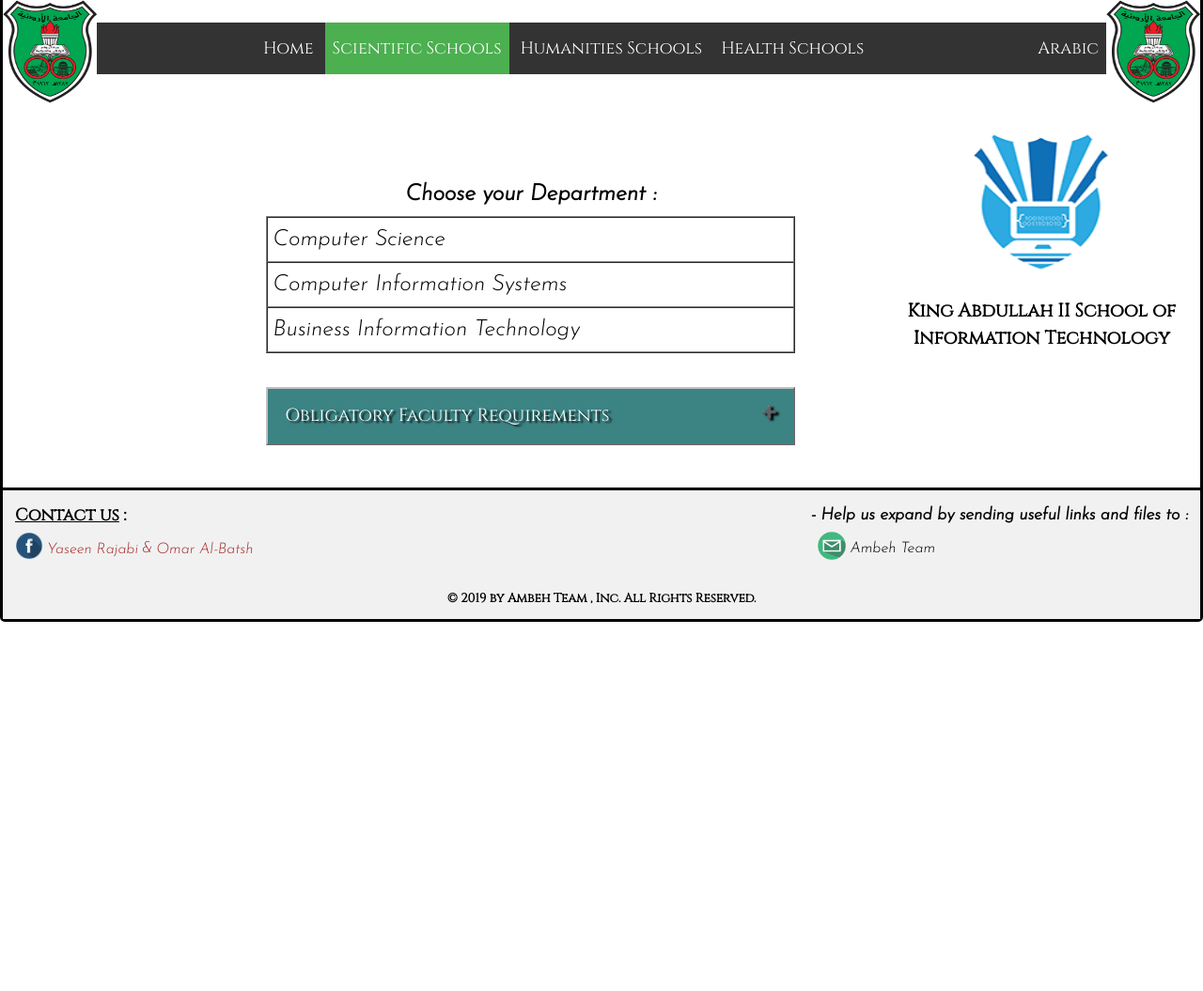
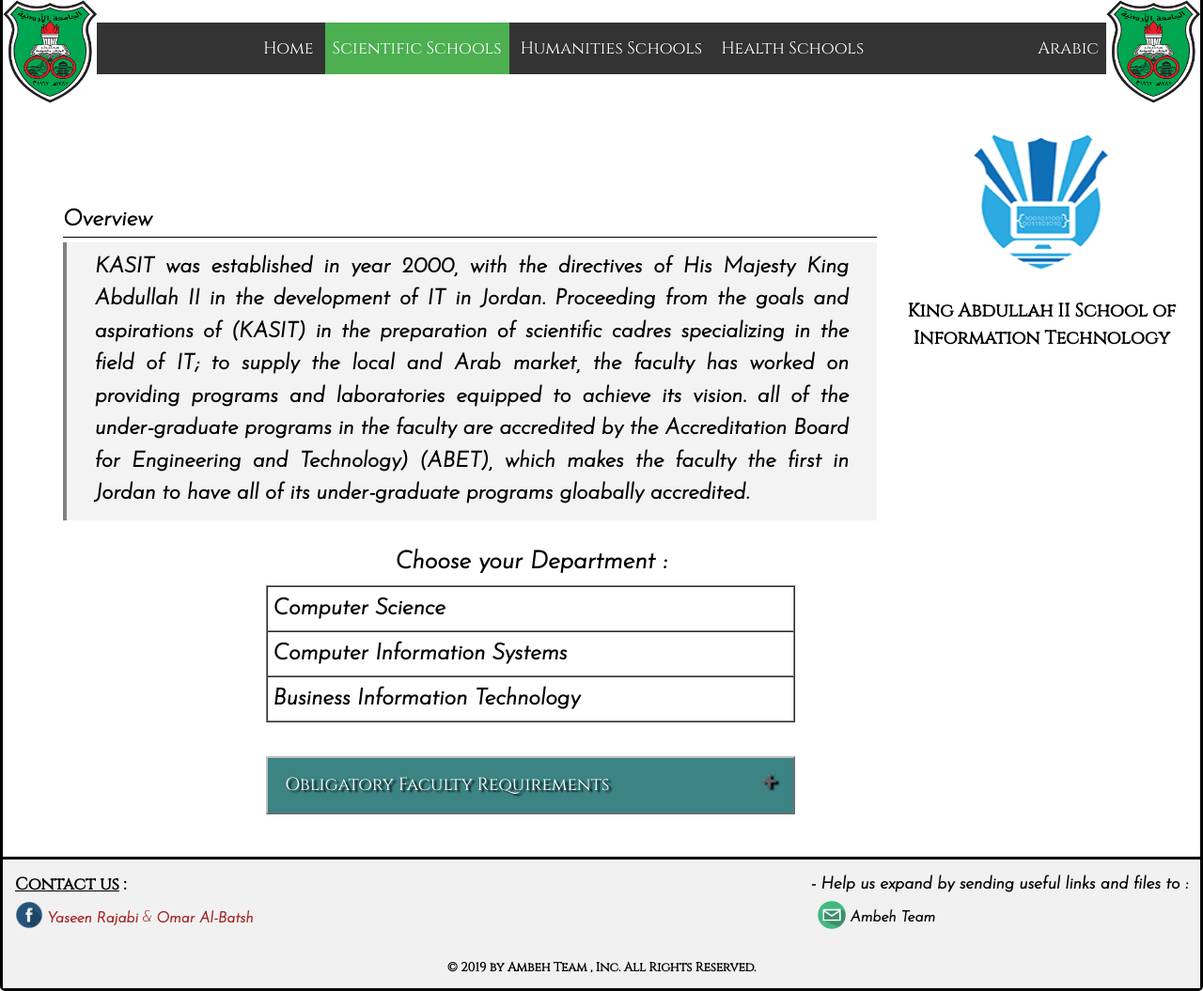
Before and after one commit to AmbehTeam/ambehteam.github.io, a PHP site: page /scientific/kasit/kasit.html in a window 1280 px wide. Shown: the part 123-1178 px from the top of the page at 94% size. Before the commit the page ends 785 px from the top, so only its background shows below. Run offline with PHP 8.4, Linux system fonts and the light colour scheme; grey boxes are pictures that could not be loaded.

Commit message:
minor fixes

```diff
--- a/scientific/kasit/kasit.html
+++ b/scientific/kasit/kasit.html
@@ -46,12 +46,6 @@
        background-color: gray;
        color: white;
       }
-
-    .options:hover {
-      color: #D32323;
-      font-weight: bold;
-      padding: 5px;
-    }
 
    .column.right {    /* Right column */
           width: 26.5%;
@@ -265,8 +259,16 @@
      </div>
 
     <div class="column left">
+
+      <h4 style="margin-bottom: 5px;border-bottom: 1px solid #000;">Overview</h4>
+      <blockquote style="text-align:justify; background-color: #f3f3f3;font-size:23px;">
+        <strong>
+          KASIT was established in year 2000, with the directives of His Majesty King Abdullah II in the development of IT in Jordan. Proceeding from the goals and aspirations of (KASIT) in the preparation of scientific cadres specializing in the field of IT; to supply the local and Arab market, the faculty has worked on providing programs and laboratories equipped to achieve its vision. all of the under-graduate programs in the faculty are accredited by the Accreditation Board for Engineering and Technology) (ABET), which makes the faculty the first in Jordan to have all of its under-graduate programs gloabally accredited.
+        </strong>
+      </blockquote>
+
       <table border="1" style="width: 65%; margin-left: 25%;"cellspacing="0" cellpadding="0">
-          <caption style="padding: 5px;"><strong>Choose your Department :</strong></caption>
+        <caption style="padding: 5px;font-size:26px;"><strong>Choose your Department :</strong></caption>
         <tbody>
           <tr><td style="padding: 5px;"><a href="/scientific/kasit/cs/cs.html" class="options">Computer Science</a></td></tr>
           <tr><td style="padding: 5px;"><a href="/scientific/kasit/cis/cis.html" class="options">Computer Information Systems</a></td></tr>
--- a/style.css
+++ b/style.css
@@ -51,11 +51,14 @@
         height: 140px;
       }
 
+      .footers {
+      font-weight:bold;
+    }
+
       .footers:hover {
       color: #D32323;
       font-size: 16px;
       padding: 1px;
-      font-weight: bold;
     }
 
       .active {
@@ -67,6 +70,23 @@
         float: center;
         display: inline-block;
       }
+
+    blockquote {
+        background-color: #f3f3f3;
+        border-left: 4px solid gray;
+        padding: 10px 30px;
+        margin: 0 0 20px;
+    }
+
+    .options {
+        font-weight:bold;
+    }
+    .options:hover {
+        color: #D32323;
+        font-weight:bold;
+        padding: 5px;
+    }
+
 /*------------------------------------------------------------------- */
 /*-----------------------Menu Bar------------------------------------ */
 
```
